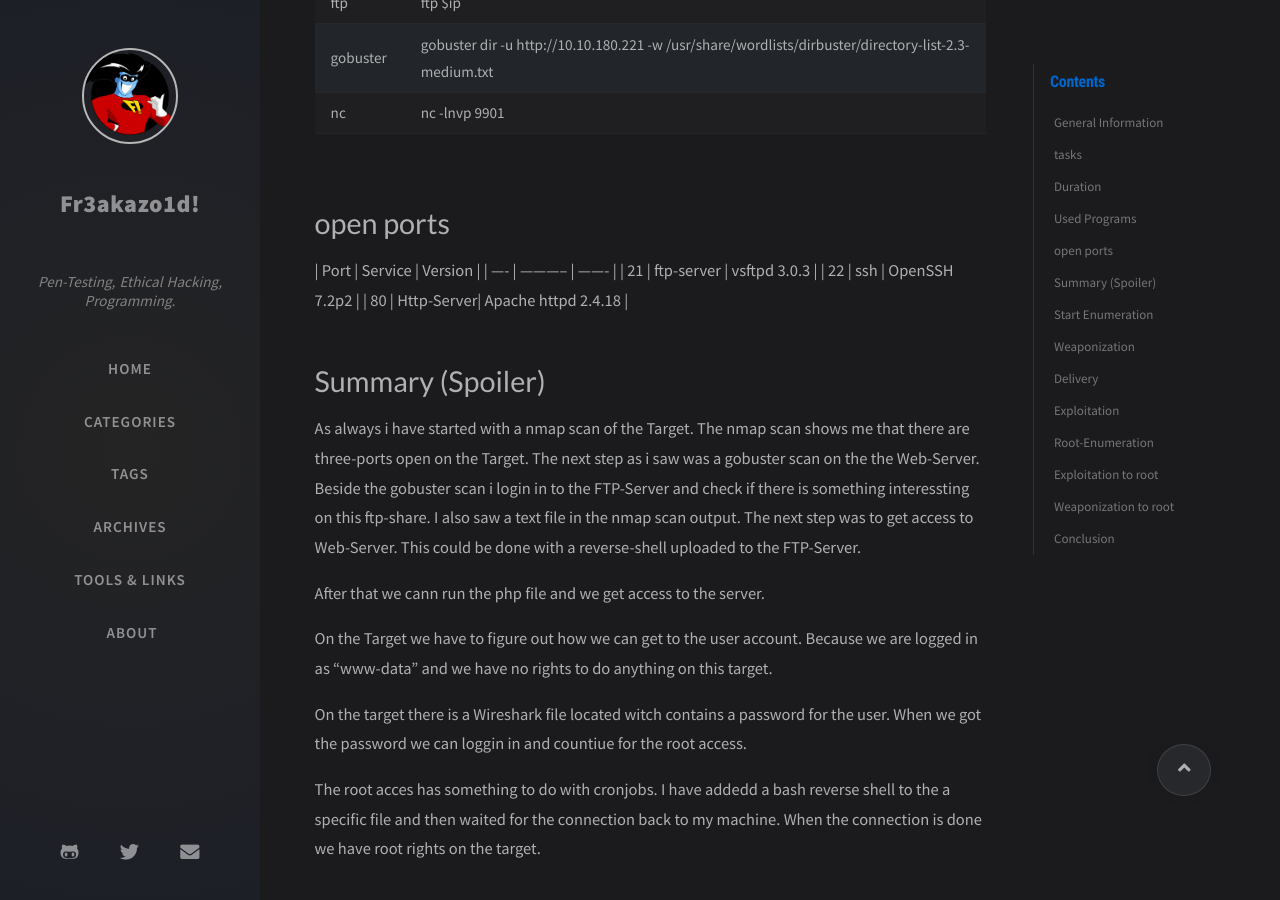
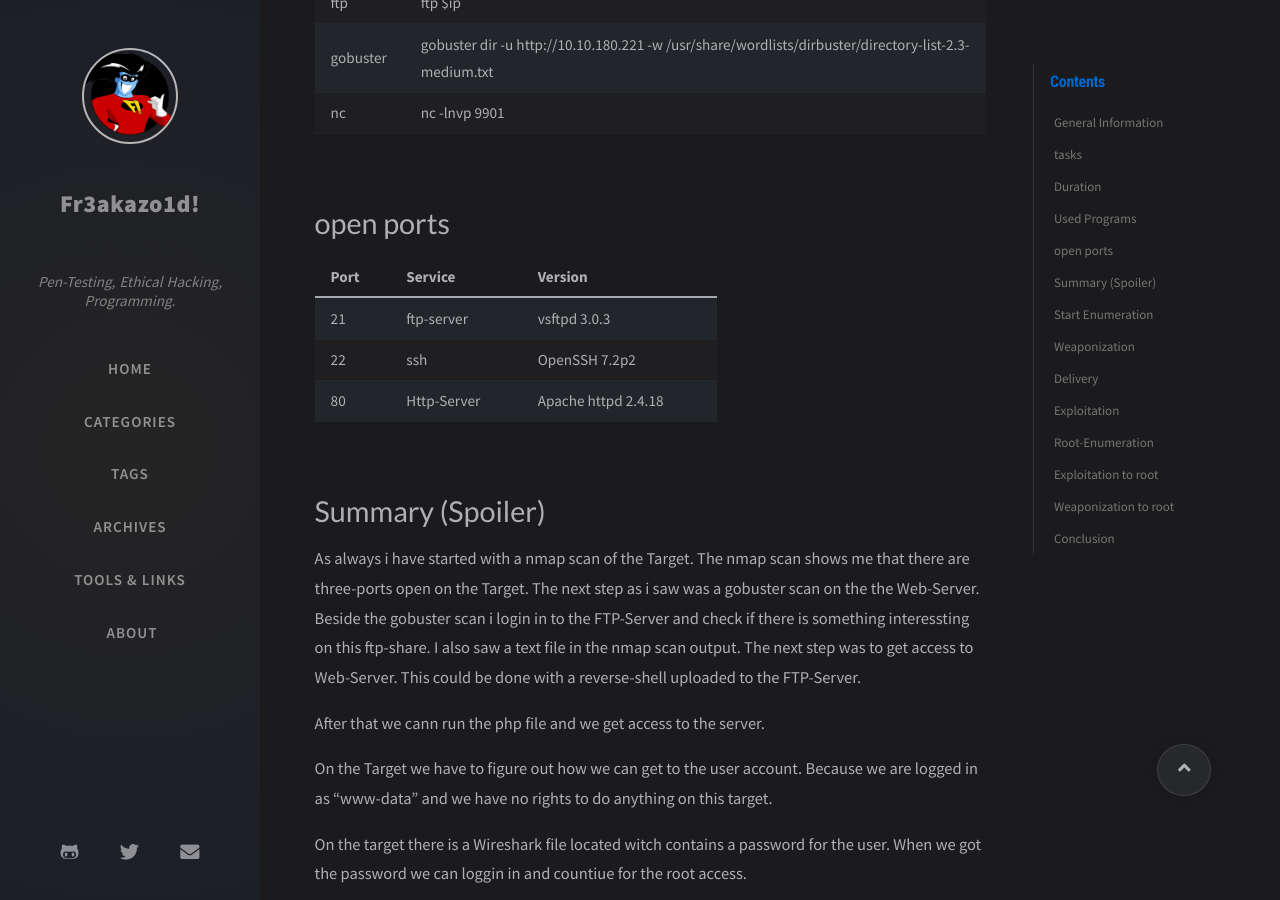
Before and after one commit to fr3akazo1d/old-page, a Jekyll site: the page built from _posts/2020-11-09-THM-Startup-Writeup.md, in a window 1280 px wide and 900 px high, scrolled down 1379 px. Built offline with Jekyll 4.4.1, drawn with Linux system fonts in a browser that asks for light colours; nearby versions of some CDN libraries; comment, search, counter and statistics services are not loaded.

Commit message:
add new wirteup

```diff
--- a/_posts/2020-11-09-THM-Startup-Writeup.md
+++ b/_posts/2020-11-09-THM-Startup-Writeup.md
@@ -42,11 +42,12 @@ image: /assets/img/thm-images/THM-Startup.png
 | nc | nc -lnvp 9901 |
 
 # open ports
-| Port | Service | Version |
-| ---- | ----------- | ------- |
-| 21   | ftp-server | vsftpd 3.0.3 |
-| 22   | ssh |  OpenSSH 7.2p2 |
-| 80 | Http-Server|  Apache httpd 2.4.18 |
+
+| Port | Service     | Version             |
+| ---- | ----------- | ------------------- |
+| 21   | ftp-server  | vsftpd 3.0.3        |
+| 22   | ssh         | OpenSSH 7.2p2       |
+| 80   | Http-Server | Apache httpd 2.4.18 |
 
 # Summary (Spoiler)
 
```
